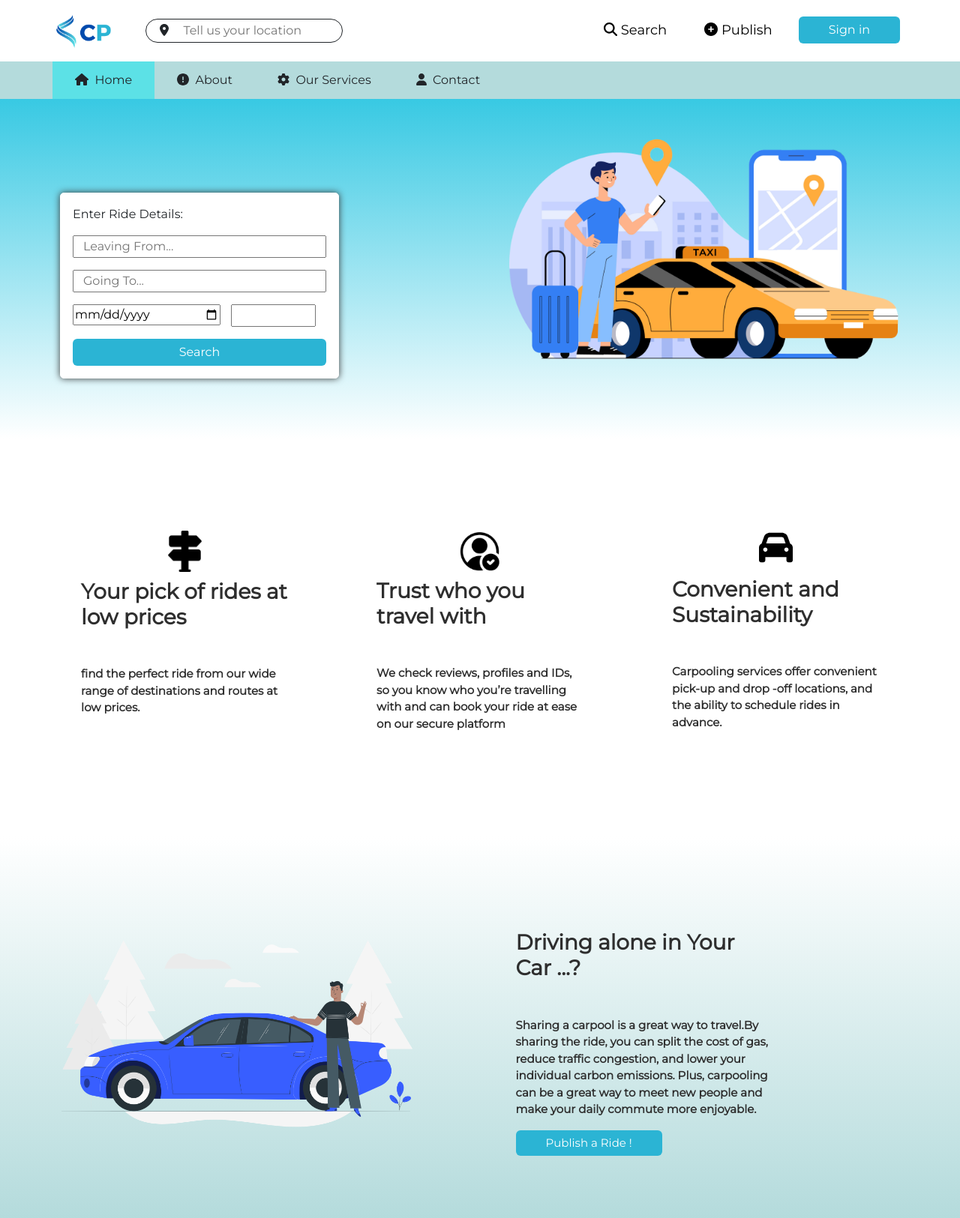
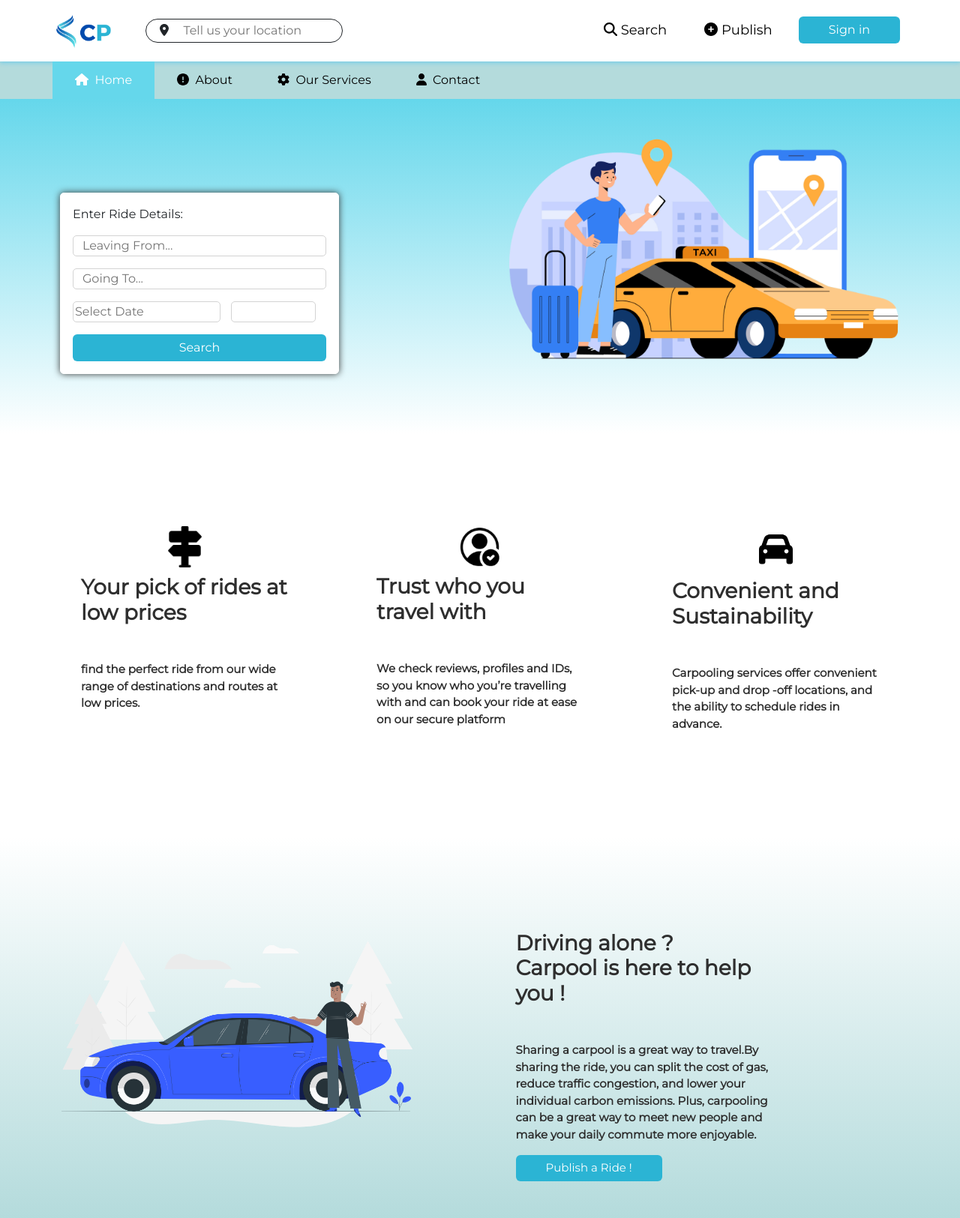
Before and after one commit to RugvedGadakh/Pbl_Project, a PHP site: page / in a window 1280 px wide. Shown: the whole page at 75% size. Run offline with PHP 8.4, Linux system fonts and the light colour scheme; some libraries are stand-ins or nearby versions.

Commit message:
Script Initial

```diff
--- a/index.html
+++ b/index.html
@@ -54,18 +54,18 @@
 
             <div class="top-items">
                 <ul>
-                    <li><a href="#"><i class="fa-solid fa-magnifying-glass"></i> Search</a></li>
-                    <li><a href="#"><i class="fa fa-circle-plus"></i> Publish</a></a></li>
+                    <li><a href="/search"><i class="fa-solid fa-magnifying-glass"></i> Search</a></li>
+                    <li><a href="/publish"><i class="fa fa-circle-plus"></i> Publish</a></a></li>
                     <li><button class="btn-r">Sign in</button></li>
                 </ul>
             </div>
         </div>
         <div class="nav-bottom">
             <ul class="bottom-nav">
-                <li class="active"><a class="item"><i class="fa-solid fa-house"></i> &nbsp;Home</a></li>
-                <li><a class="item"><i class="fa fa-exclamation-circle"></i> &nbsp;About</a></li>
-                <li><a class="item"><i class="fa-solid fa-gear"></i> &nbsp;Our Services</a></li>
-                <li><a class="item"><i class="fa-solid fa-user"></i> &nbsp;Contact</a></li>
+                <li class="active"><a class="item" href="/"><i class="fa-solid fa-house"></i> &nbsp;Home</a></li>
+                <li><a class="item" href="/about"><i class="fa fa-exclamation-circle"></i> &nbsp;About</a></li>
+                <li><a class="item" href="/services"><i class="fa-solid fa-gear"></i> &nbsp;Our Services</a></li>
+                <li><a class="item" href="/contact"><i class="fa-solid fa-user"></i> &nbsp;Contact</a></li>
             </ul>
         </div>
     </header>
@@ -91,10 +91,11 @@
 
                     <div class="row date_person">
                         <div class="col-7 date_row">
-                            <input class="date" type="date" name="" id="">
+                            <input class="date" type="text" onfocus="this.type = 'Date'"
+                                onblur="if(!this.value)this.type='text'" placeholder="Select Date">
                         </div>
                         <div class="col-4 date_row">
-                            <input type="number"  name="" id="">
+                            <input type="number" min="1" oninput="this.value = passengerNumber(this.value)">
                         </div>
                     </div>
 
@@ -131,7 +132,7 @@
             </div>
             <div class="col-lg-4 discription">
                 <div class="icon_div">
-                    <i class="icon fa-solid fa-car fa-3x"></i>
+                    <i class="icon fa-solid fa-car fa-3x" style="padding-top: 3%;"></i>
                 </div>
                 <h3>Convenient and Sustainability</h3>
                 <p>Carpooling services offer convenient pick-up and drop
@@ -139,9 +140,10 @@
             </div>
         </div>
 
-    </section >
+    </section>
 
     <!-- publish a ride -->
+
     <section id="publish_ride">
         <div class="row container-fluid">
             <div class="col-6 publish-div1">
@@ -153,8 +155,10 @@
 
             <div class="col-6 publish-div2">
                 <div class="publish-discription">
-                    <h3>Driving alone in Your Car ...?</h3>
-                    <p>Sharing a carpool is a great way to travel.By sharing the ride, you can split the cost of gas, reduce traffic congestion, and lower your individual carbon emissions. Plus, carpooling can be a great way to meet new people and make your daily commute more enjoyable.</p>
+                    <h3>Driving alone ?<br>Carpool is here to help you !</h3>
+                    <p>Sharing a carpool is a great way to travel.By sharing the ride, you can split the cost of gas,
+                        reduce traffic congestion, and lower your individual carbon emissions. Plus, carpooling can be a
+                        great way to meet new people and make your daily commute more enjoyable.</p>
                     <div>
                         <button class="publish">Publish a Ride !</button>
                     </div>
--- /dev/null
+++ b/index.js
@@ -0,0 +1,8 @@
+function passengerNumber(num) {
+    if(Math.abs(num) > 0) {
+        return Math.abs(num);
+    }
+    else {
+        return 1;
+    }
+}
--- a/style.css
+++ b/style.css
@@ -6,6 +6,12 @@ body{
     padding: 0;
     box-sizing: border-box;
     font-family: 'Montserrat', sans-serif;
+}
+
+input {
+    border: 1px solid lightgray;
+    border-radius: 5px;
+    outline-style: none;
 }
 
 /* navbar */
@@ -18,6 +24,7 @@ body{
     display: flex;
     justify-content: space-between;
     align-items: center;
+    box-shadow: 0 0 7px 1px rgb(104, 201, 233);
 
 }
 
@@ -98,7 +105,7 @@ header .logo{
 
 }
 .active{
-    background: #5ce1e6;
+    background: rgb(101, 215, 235);
 }
 
 .active:hover{
@@ -116,7 +123,7 @@ header .logo{
 
 /* Section */
 #Main_header_hero {
-    background-image: linear-gradient(to bottom, rgb(56, 201, 227), white);
+    background-image: linear-gradient(to bottom, rgb(101, 215, 235), white);
 }
 
 .input_col {
```
